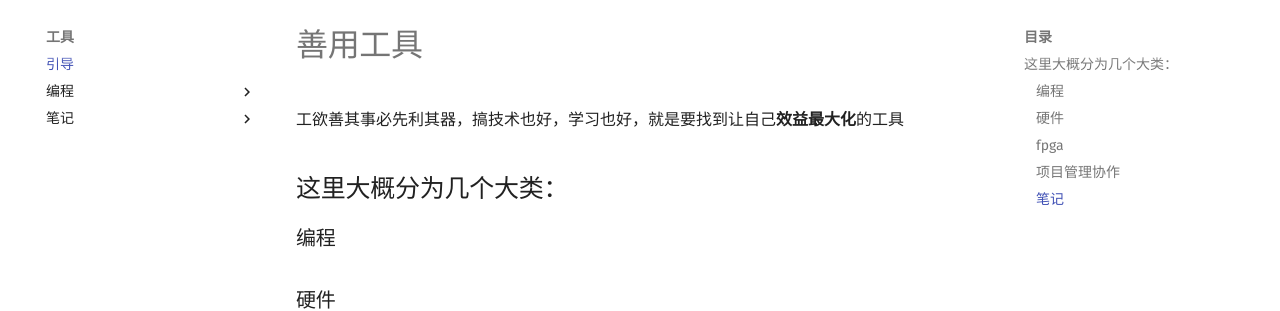
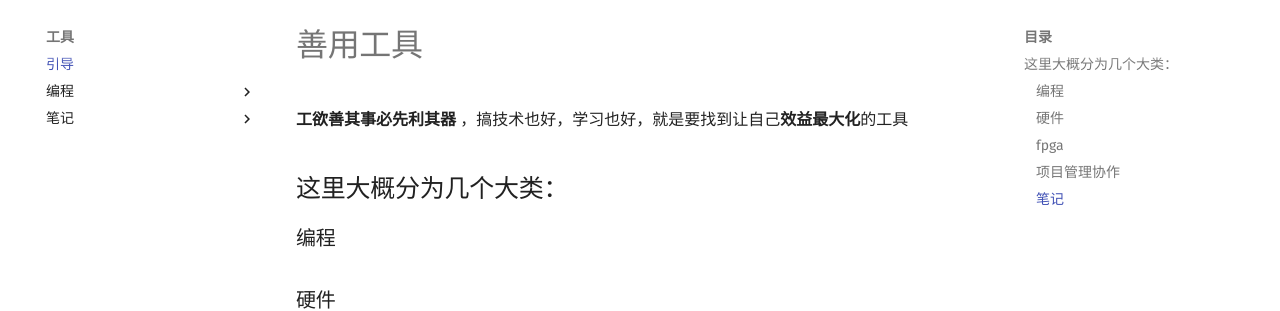
Before and after one commit to cuit-icec/cuit-icec.github.io, an MkDocs documentation site: the page built from docs/tool/intro.md, in a window 1280 px wide. Shown: the part 121-432 px from the top of the page. Built offline with MkDocs 1.6.1 and Material for MkDocs 9.7.7, drawn with Linux system fonts in a browser that asks for light colours.

```diff
--- a/docs/tool/intro.md
+++ b/docs/tool/intro.md
@@ -1,6 +1,6 @@
 # 善用工具
 
-工欲善其事必先利其器，搞技术也好，学习也好，就是要找到让自己**效益最大化**的工具
+ **工欲善其事必先利其器** ，搞技术也好，学习也好，就是要找到让自己**效益最大化**的工具
 
 ## 这里大概分为几个大类：
 
```
